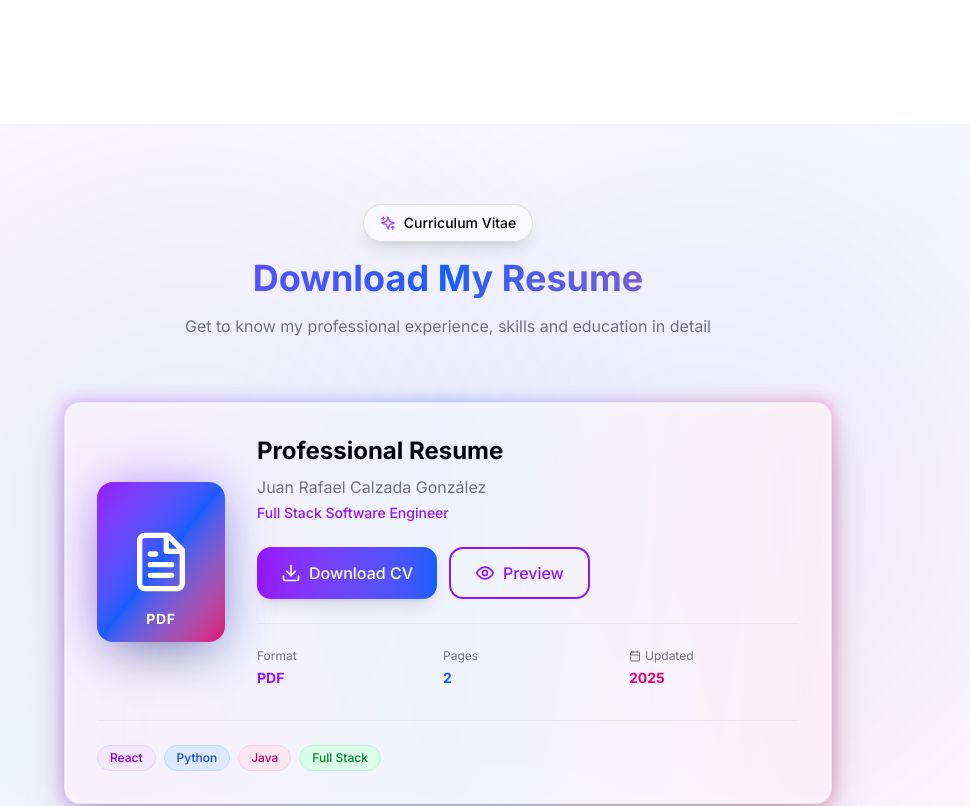
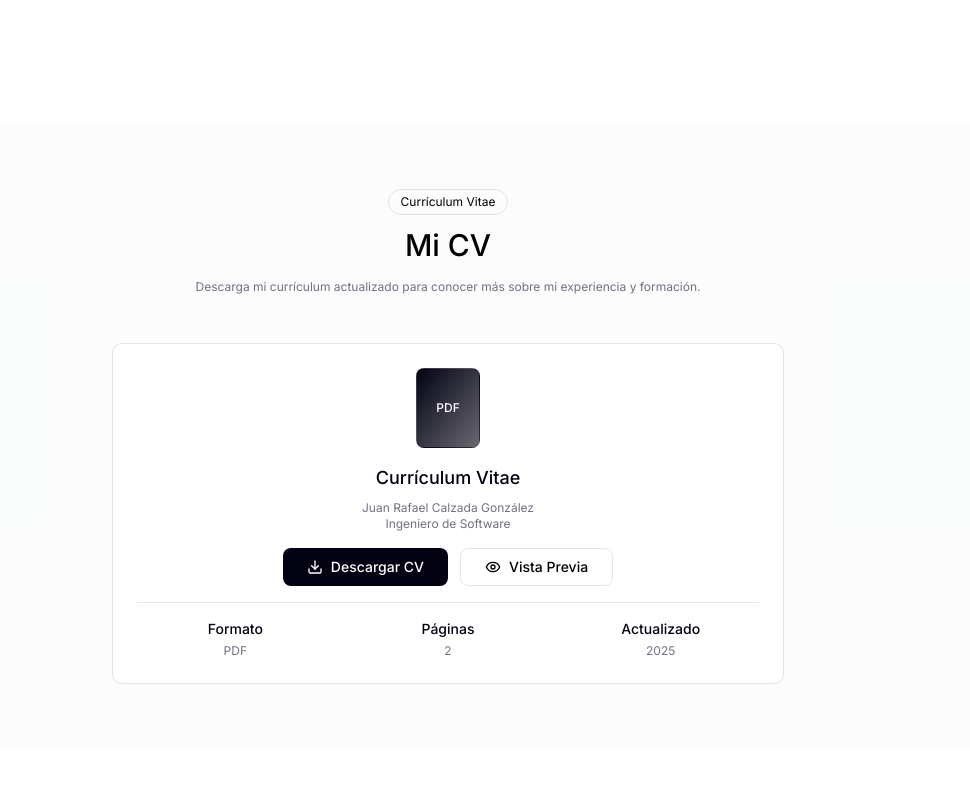
Before and after one commit to rafael5678/portfolio, a Next.js app: page / in a window 1280 px wide. Shown: the part 740-1546 px from the top of the page, without its empty margins (192-1162 px from the left). Built offline with nearby package versions, Linux system fonts and the light colour scheme; no server answers.

Commit message:
Fix: Revert CV card to original design, keep modern preview modal only

```diff
--- a/src/components/sections/CVSection.tsx
+++ b/src/components/sections/CVSection.tsx
@@ -1,13 +1,14 @@
 'use client';
 
 import { useState } from 'react';
-import { Download, Eye, FileText, Calendar, Sparkles } from 'lucide-react';
+import { Download, Eye } from 'lucide-react';
 import { CVPreview } from './CVPreview';
 
 export const CVSection = () => {
   const [isPreviewOpen, setIsPreviewOpen] = useState(false);
 
   const handleDownload = () => {
+    // Crear un enlace temporal para descargar
     const link = document.createElement('a');
     link.href = '/cv-juan-rafael-calzada.pdf';
     link.download = 'CV-Juan-Rafael-Calzada-Gonzalez.pdf';
@@ -21,111 +22,64 @@ export const CVSection = () => {
   };
 
   return (
-    <section id="cv" className="py-20 relative overflow-hidden">
-      {/* Fondo con gradiente animado */}
-      <div className="absolute inset-0 bg-gradient-to-br from-purple-500/5 via-blue-500/5 to-pink-500/5" />
-      <div className="absolute inset-0 bg-[radial-gradient(circle_at_30%_50%,rgba(120,119,198,0.1),transparent_50%)]" />
-      <div className="absolute inset-0 bg-[radial-gradient(circle_at_70%_50%,rgba(139,92,246,0.1),transparent_50%)]" />
-
-      <div className="mx-auto px-4 sm:px-6 lg:px-8 max-w-7xl relative z-10">
-        <div className="text-center mb-16">
-          <div className="inline-flex items-center gap-2 px-4 py-2 text-sm border border-border rounded-full mb-4 bg-background/50 backdrop-blur-sm shadow-lg">
-            <Sparkles className="w-4 h-4 text-purple-500" />
-            <span className="font-medium">Curriculum Vitae</span>
+    <section id="cv" className="py-16 bg-secondary/30">
+      <div className="mx-auto px-4 sm:px-6 lg:px-8 max-w-7xl">
+        <div className="text-center mb-12">
+          <div className="inline-flex items-center px-3 py-1 text-xs border border-border rounded-full mb-3">
+            Currículum Vitae
           </div>
-          <h2 className="mb-4 text-3xl md:text-4xl font-bold bg-gradient-to-r from-purple-600 via-blue-600 to-pink-600 bg-clip-text text-transparent">
-            Download My Resume
+          <h2 className="mb-4 text-2xl md:text-3xl font-medium">
+            Mi CV
           </h2>
-          <p className="text-muted-foreground max-w-2xl mx-auto text-base">
-            Get to know my professional experience, skills and education in detail
+          <p className="text-muted-foreground max-w-lg mx-auto text-xs">
+            Descarga mi currículum actualizado para conocer más sobre mi experiencia y formación.
           </p>
         </div>
 
-        <div className="max-w-3xl mx-auto">
-          {/* Tarjeta principal con glassmorphism */}
-          <div className="relative group">
-            {/* Glow effect */}
-            <div className="absolute -inset-0.5 bg-gradient-to-r from-purple-600 via-blue-600 to-pink-600 rounded-2xl blur opacity-30 group-hover:opacity-50 transition duration-500" />
-
-            <div className="relative bg-card/80 backdrop-blur-xl border border-border/50 rounded-2xl p-8 shadow-2xl">
-              <div className="flex flex-col md:flex-row gap-8 items-center">
-                {/* Icono del PDF mejorado */}
-                <div className="relative">
-                  <div className="absolute inset-0 bg-gradient-to-br from-purple-500 to-blue-500 rounded-2xl blur-xl opacity-50" />
-                  <div className="relative w-32 h-40 bg-gradient-to-br from-purple-600 via-blue-600 to-pink-600 rounded-2xl flex items-center justify-center shadow-2xl transform group-hover:scale-105 transition-transform duration-300">
-                    <FileText className="w-16 h-16 text-white" />
-                    <div className="absolute bottom-3 left-0 right-0 text-center">
-                      <span className="text-white text-sm font-bold tracking-wider">PDF</span>
-                    </div>
-                  </div>
+        <div className="max-w-2xl mx-auto">
+          <div className="bg-card border border-border rounded-lg p-6">
+            <div className="text-center space-y-4">
+              <div className="w-16 h-20 mx-auto bg-gradient-to-br from-primary to-primary/60 border border-border flex items-center justify-center rounded-md">
+                <span className="text-white text-xs font-medium">PDF</span>
               </div>
 
-                {/* Información */}
-                <div className="flex-1 text-center md:text-left">
-                  <h3 className="text-2xl font-bold text-foreground mb-2">
-                    Professional Resume
-                  </h3>
-                  <p className="text-muted-foreground mb-1">
-                    Juan Rafael Calzada González
+              <div>
+                <h3 className="text-lg mb-2 font-medium text-foreground">Currículum Vitae</h3>
+                <p className="text-xs text-muted-foreground mb-4">
+                  Juan Rafael Calzada González<br/>
+                  Ingeniero de Software
                 </p>
-                  <p className="text-sm text-purple-600 dark:text-purple-400 font-medium mb-6">
-                    Full Stack Software Engineer
-                  </p>
+              </div>
 
-                  {/* Botones de acción */}
-                  <div className="flex flex-col sm:flex-row gap-3 mb-6">
+              <div className="flex flex-col sm:flex-row gap-3 justify-center">
                 <button
-                      className="group/btn px-6 py-3 bg-gradient-to-r from-purple-600 to-blue-600 text-white rounded-xl hover:from-purple-700 hover:to-blue-700 transition-all duration-300 font-medium inline-flex items-center justify-center shadow-lg hover:shadow-xl hover:scale-105 transform"
+                  className="px-6 py-2 bg-primary text-primary-foreground rounded-md hover:bg-primary/90 transition-colors text-sm font-medium inline-flex items-center"
                   onClick={handleDownload}
                 >
-                      <Download className="w-5 h-5 mr-2 group-hover/btn:animate-bounce" />
-                      Download CV
+                  <Download className="w-4 h-4 mr-2" />
+                  Descargar CV
                 </button>
                 <button
-                      className="px-6 py-3 border-2 border-purple-600 dark:border-purple-400 text-purple-600 dark:text-purple-400 rounded-xl hover:bg-purple-50 dark:hover:bg-purple-950/30 transition-all duration-300 font-medium inline-flex items-center justify-center hover:scale-105 transform"
+                  className="px-6 py-2 border border-border rounded-md hover:bg-accent transition-colors text-sm font-medium inline-flex items-center"
                   onClick={handlePreview}
                 >
-                      <Eye className="w-5 h-5 mr-2" />
-                      Preview
+                  <Eye className="w-4 h-4 mr-2" />
+                  Vista Previa
                 </button>
               </div>
 
-                  {/* Stats mejoradas */}
-                  <div className="grid grid-cols-3 gap-4 pt-6 border-t border-border/50">
-                    <div className="space-y-1">
-                      <div className="text-xs text-muted-foreground">Format</div>
-                      <div className="text-sm font-bold text-purple-600 dark:text-purple-400">PDF</div>
+              <div className="grid grid-cols-3 gap-4 text-center pt-4 border-t border-border">
+                <div>
+                  <div className="text-sm mb-1 font-medium text-foreground">Formato</div>
+                  <div className="text-xs text-muted-foreground">PDF</div>
                 </div>
-                    <div className="space-y-1">
-                      <div className="text-xs text-muted-foreground">Pages</div>
-                      <div className="text-sm font-bold text-blue-600 dark:text-blue-400">2</div>
+                <div>
+                  <div className="text-sm mb-1 font-medium text-foreground">Páginas</div>
+                  <div className="text-xs text-muted-foreground">2</div>
                 </div>
-                    <div className="space-y-1 flex flex-col items-center md:items-start">
-                      <div className="text-xs text-muted-foreground flex items-center gap-1">
-                        <Calendar className="w-3 h-3" />
-                        Updated
-                      </div>
-                      <div className="text-sm font-bold text-pink-600 dark:text-pink-400">2025</div>
-                    </div>
-                  </div>
-                </div>
-              </div>
-
-              {/* Badges de skills destacadas */}
-              <div className="mt-8 pt-6 border-t border-border/50">
-                <div className="flex flex-wrap gap-2 justify-center md:justify-start">
-                  <span className="px-3 py-1 text-xs font-medium bg-purple-100 dark:bg-purple-950/50 text-purple-700 dark:text-purple-300 rounded-full border border-purple-200 dark:border-purple-800">
-                    React
-                  </span>
-                  <span className="px-3 py-1 text-xs font-medium bg-blue-100 dark:bg-blue-950/50 text-blue-700 dark:text-blue-300 rounded-full border border-blue-200 dark:border-blue-800">
-                    Python
-                  </span>
-                  <span className="px-3 py-1 text-xs font-medium bg-pink-100 dark:bg-pink-950/50 text-pink-700 dark:text-pink-300 rounded-full border border-pink-200 dark:border-pink-800">
-                    Java
-                  </span>
-                  <span className="px-3 py-1 text-xs font-medium bg-green-100 dark:bg-green-950/50 text-green-700 dark:text-green-300 rounded-full border border-green-200 dark:border-green-800">
-                    Full Stack
-                  </span>
+                <div>
+                  <div className="text-sm mb-1 font-medium text-foreground">Actualizado</div>
+                  <div className="text-xs text-muted-foreground">2025</div>
                 </div>
               </div>
             </div>
@@ -133,6 +87,7 @@ export const CVSection = () => {
         </div>
       </div>
 
+      {/* Modal de Vista Previa */}
       <CVPreview isOpen={isPreviewOpen} onClose={() => setIsPreviewOpen(false)} />
     </section>
   );
```
Lines whose indentation alone changed are shown as unchanged.
